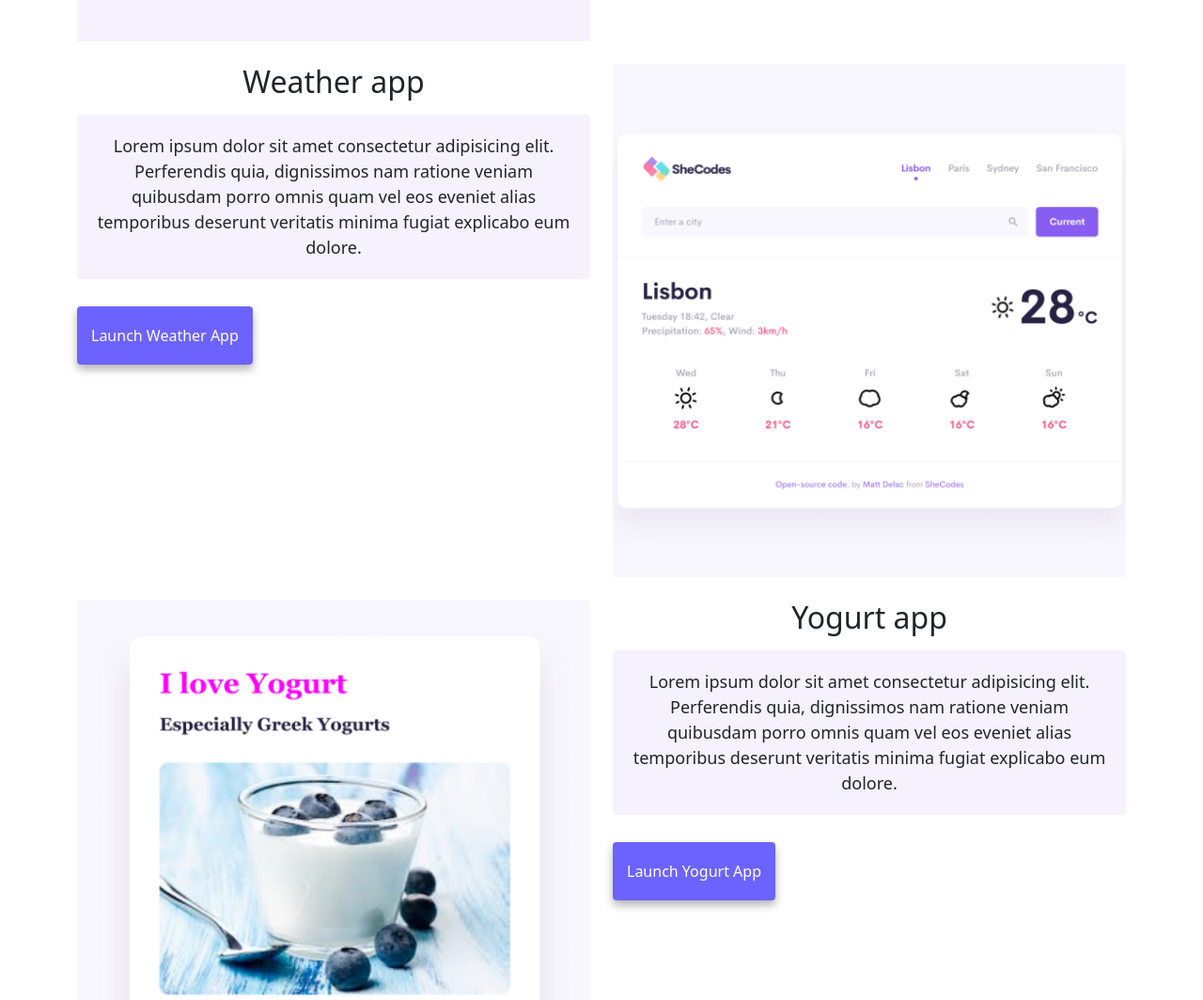
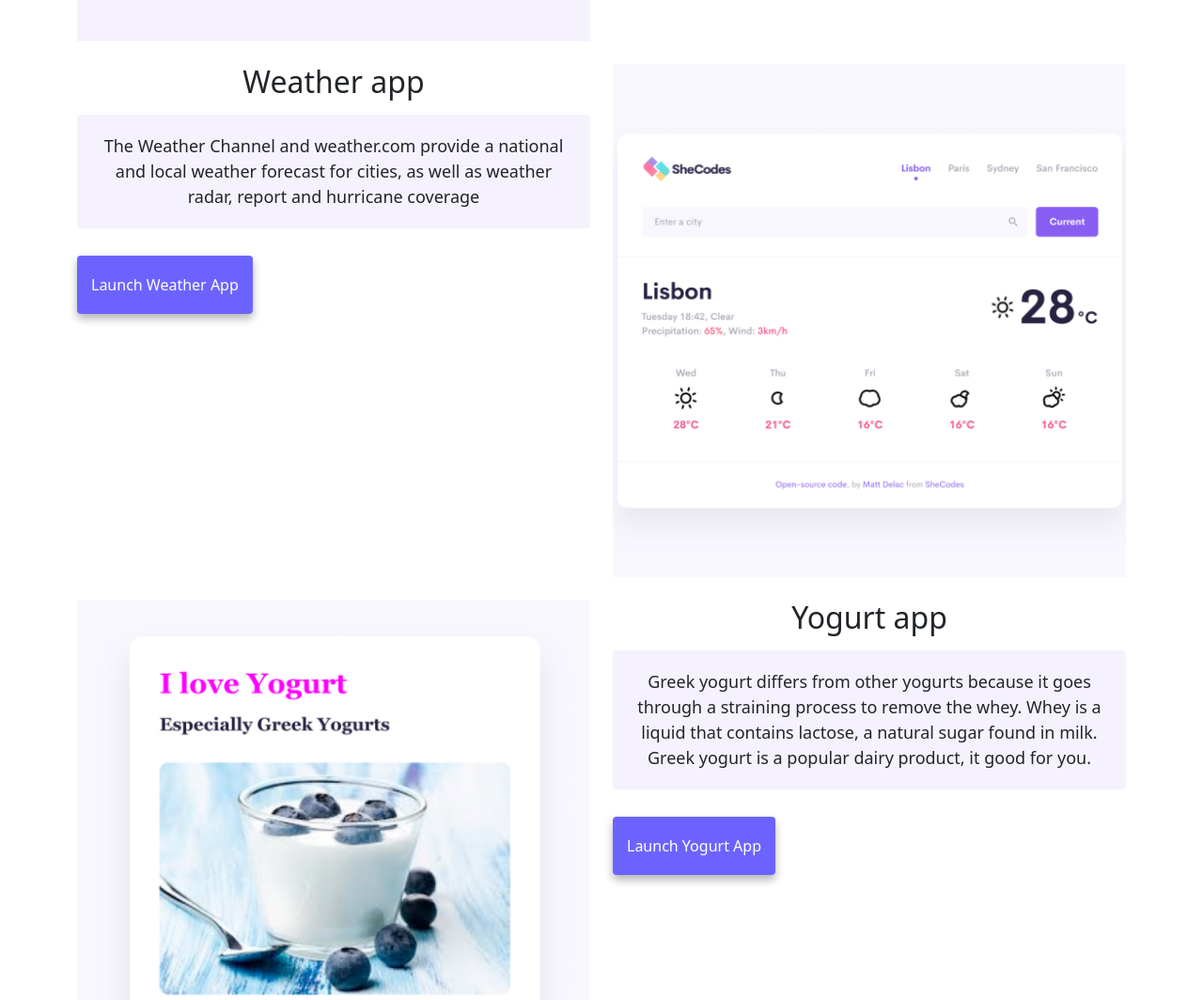
Before and after one commit to Gloria-orji/mainweek3, a website: page index.html in a window 1280 px wide. Shown: the part 840-1904 px from the top of the page at 94% size. Drawn offline with nearby package versions, Linux system fonts and the light colour scheme.

Commit message:
changed paragraph content

```diff
--- a/index.html
+++ b/index.html
@@ -78,10 +78,9 @@
         <div class="col">
           <h2 class="mb-3">Yoga app</h2>
           <p>
-            Lorem ipsum dolor sit amet consectetur adipisicing elit. Perferendis
-            quia, dignissimos nam ratione veniam quibusdam porro omnis quam vel
-            eos eveniet alias temporibus deserunt veritatis minima fugiat
-            explicabo eum dolore.
+            Yoga is a mind and body practice. Various styles of yoga combine
+            physical postures, breathing techniques, and meditation or
+            relaxation.
           </p>
           <div class="mt-5">
             <a href="#" class="primary-link" title="yoga project"
@@ -95,10 +94,9 @@
         <div class="col">
           <h2 class="mb-3">Weather app</h2>
           <p>
-            Lorem ipsum dolor sit amet consectetur adipisicing elit. Perferendis
-            quia, dignissimos nam ratione veniam quibusdam porro omnis quam vel
-            eos eveniet alias temporibus deserunt veritatis minima fugiat
-            explicabo eum dolore.
+            The Weather Channel and weather.com provide a national and local
+            weather forecast for cities, as well as weather radar, report and
+            hurricane coverage
           </p>
           <div class="mt-5">
             <a href="#" class="primary-link" title="weather app"
@@ -127,10 +125,10 @@
         <div class="col">
           <h2 class="mb-3">Yogurt app</h2>
           <p>
-            Lorem ipsum dolor sit amet consectetur adipisicing elit. Perferendis
-            quia, dignissimos nam ratione veniam quibusdam porro omnis quam vel
-            eos eveniet alias temporibus deserunt veritatis minima fugiat
-            explicabo eum dolore.
+            Greek yogurt differs from other yogurts because it goes through a
+            straining process to remove the whey. Whey is a liquid that contains
+            lactose, a natural sugar found in milk. Greek yogurt is a popular
+            dairy product, it good for you.
           </p>
           <div class="mt-5">
             <a href="#" class="primary-link" title="yogurt project"
```
